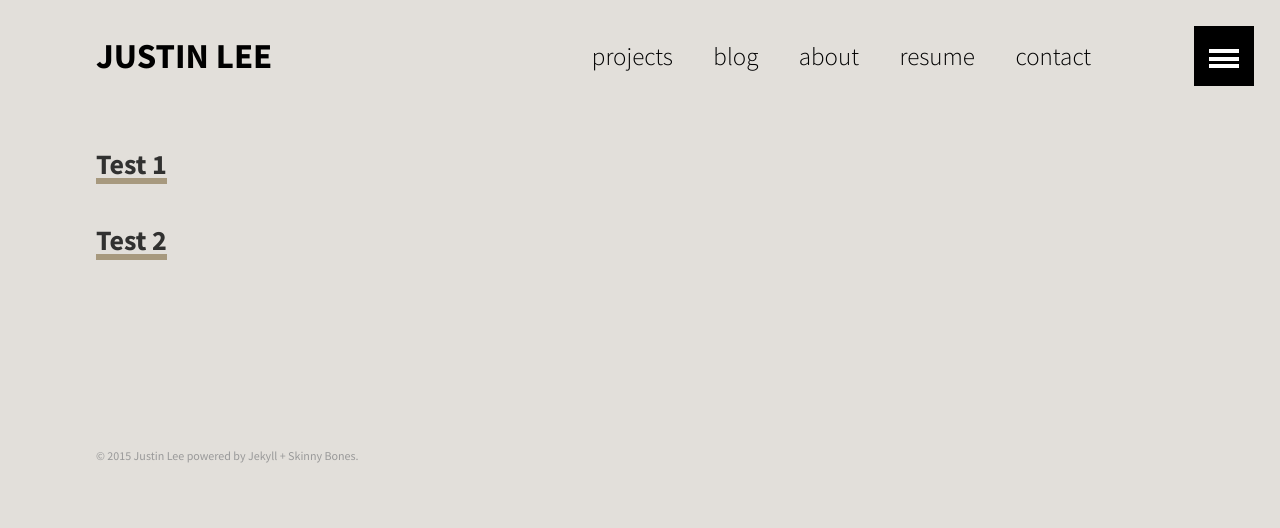
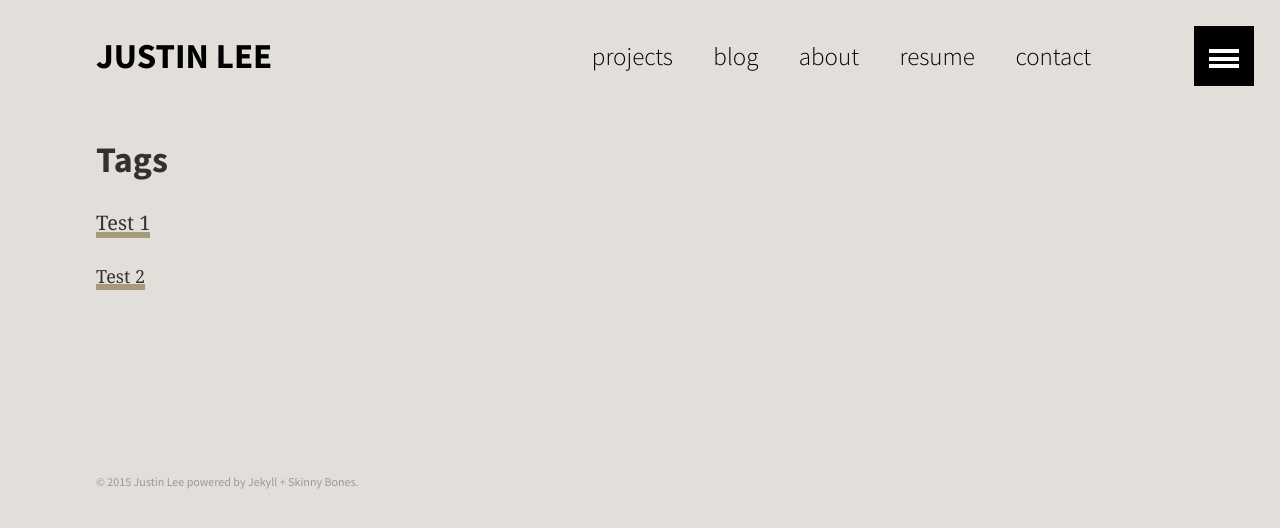
Before and after one commit to pengineered/pengineered.github.io, a Jekyll site: the page built from blog/tags/tags.md, in a window 1280 px wide. Shown: the top 528 px of the page. Built offline with Jekyll 4.4.1, drawn with Linux system fonts in a browser that asks for light colours.

Commit message:
changed h3 to a

```diff
--- a/blog/tags/tags.md
+++ b/blog/tags/tags.md
@@ -1,6 +1,7 @@
 ---
 layout: archive
 permalink: /blog/tags/
+title: "Tags"
 ---
 {% capture tags %}
   {% for tag in site.tags %}
@@ -10,5 +11,5 @@ permalink: /blog/tags/
 {% assign sortedtags = tags | split:' ' | sort %}
 
 {% for tag in sortedtags %}
-  <h3 id="{{ tag }}"><a href="{{ site.url }}/blog/tags/{{ tag }}">{{ site.data.tags[tag].name }}</a></h3>
+  <a href="{{ site.url }}/blog/tags/{{ tag }}">{{ site.data.tags[tag].name }}</a>
 {% endfor %}
```
